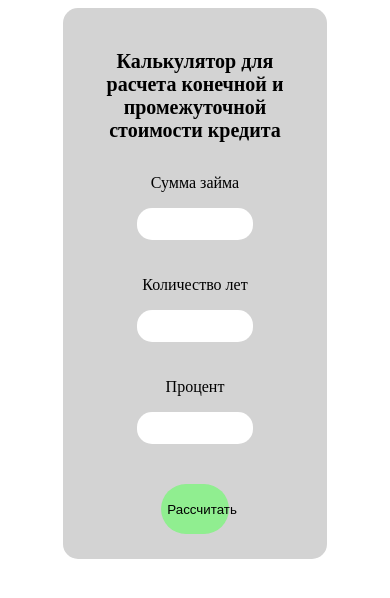
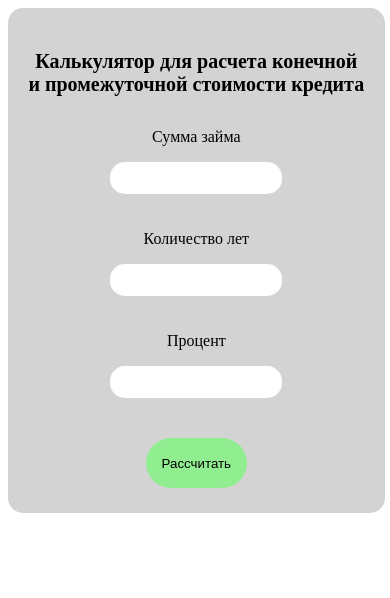
Before and after one commit to alliga/credit-calc, a plain HTML site: page index.html in a window 390 px wide. Drawn offline with Linux system fonts and the light colour scheme.

Commit message:
Add files via upload

```diff
--- a/style.css
+++ b/style.css
@@ -77,6 +77,9 @@ form button:hover {
 }
 
 @media (max-width: 767px) {
+    form {
+        width: 90%;
+    }
     .result-wrap {
         grid-template-columns: 1fr;
     }
```
